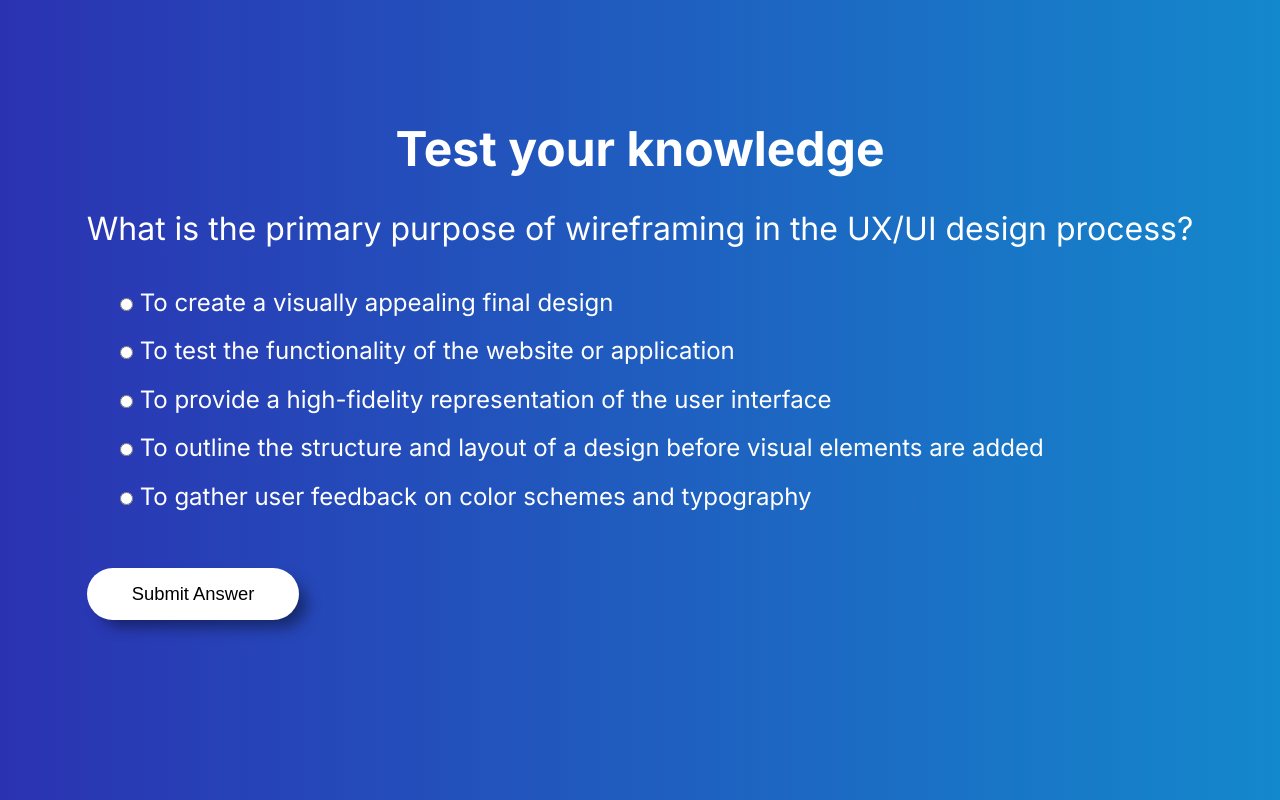
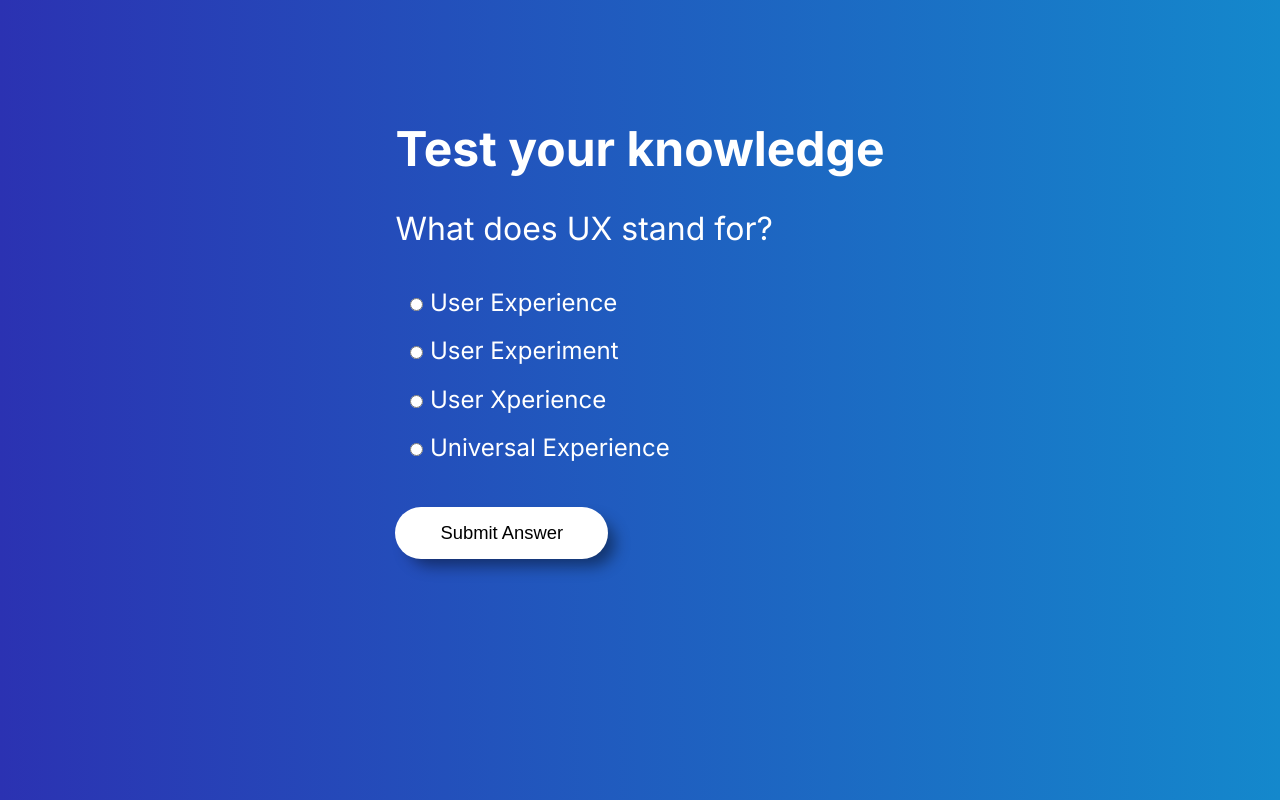
Before and after one commit to jamesdesigns/vue-project, a Vue app: page / in a window 1280 px wide. Shown: the part 1780-2580 px from the top of the page. Built offline with nearby package versions, Linux system fonts and the light colour scheme.

Commit message:
Create a new testing component that creates a 'slide' of questions

```diff
--- /dev/null
+++ b/src/components/TestTwo.vue
@@ -0,0 +1,140 @@
+<template>
+  <div class="test-container">
+    <div v-if="currentQuestionIndex < questions.length">
+      <h1>Test your knowledge</h1>
+      <div class="slide">
+        <h2>{{ questions[currentQuestionIndex].text }}</h2>
+        <ul>
+          <li v-for="(option, optionIndex) in questions[currentQuestionIndex].options" :key="optionIndex">
+            <label>
+              <input
+                type="radio"
+                :name="'question_' + currentQuestionIndex"
+                :value="optionIndex"
+                v-model="selectedOptions[currentQuestionIndex]"
+                :disabled="answered"
+              />
+              {{ option }}
+            </label>
+          </li>
+        </ul>
+        <button class="submit-btn" @click="submitAnswer" :disabled="answered">Submit Answer</button>
+        <div v-if="answered">
+          <p  class="white-text result">You selected: {{ questions[currentQuestionIndex].options[selectedOptions[currentQuestionIndex]] }}</p>
+          <p  class="white-text result">Points earned: {{ accumulatedScore[currentQuestionIndex] }}</p>
+        </div>
+      </div>
+      <button class="submit-btn" v-if="answered && currentQuestionIndex < questions.length - 1" @click="nextQuestion">Next Question</button>
+    </div>
+    <div v-else>
+      <h2>Quiz Results</h2>
+      <p  class="white-text result">You scored {{ totalScore }} points!</p>
+    </div>
+  </div>
+</template>
+
+<script>
+export default {
+  data() {
+    return {
+      questions: [
+        {
+          text: "What does UX stand for?",
+          options: ["User Experience", "User Experiment", "User Xperience", "Universal Experience"],
+          correctAnswer: 0,
+        },
+        {
+          text: "Which design principle focuses on simplicity and clarity?",
+          options: ["Balance", "Contrast", "Emphasis", "Simplicity"],
+          correctAnswer: 3,
+        },
+        {
+          text: "What is the purpose of wireframing in UI/UX design?",
+          options: [
+            "To create a detailed visual design",
+            "To showcase the final product",
+            "To plan the layout and structure",
+            "To add colors and images",
+          ],
+          correctAnswer: 2,
+        },
+      ],
+      currentQuestionIndex: 0,
+      selectedOptions: [null, null, null], // Array to store user-selected options for each question
+      answered: false,
+      accumulatedScore: [0, 0, 0],
+    };
+  },
+  computed: {
+    totalScore() {
+      return this.accumulatedScore.reduce((acc, curr) => acc + curr, 0);
+    },
+  },
+  methods: {
+    submitAnswer() {
+      // Check if an option is selected
+      if (this.selectedOptions[this.currentQuestionIndex] !== null) {
+        // Check if the selected option is correct
+        const isCorrect =
+          this.selectedOptions[this.currentQuestionIndex] === this.questions[this.currentQuestionIndex].correctAnswer;
+
+        // Update accumulated score
+        this.accumulatedScore[this.currentQuestionIndex] = isCorrect
+          ? this.accumulatedScore[this.currentQuestionIndex] + 10
+          : this.accumulatedScore[this.currentQuestionIndex];
+
+        this.answered = true;
+      } else {
+        alert("Please select an option before submitting your answer.");
+      }
+    },
+    nextQuestion() {
+      this.currentQuestionIndex++;
+      this.answered = false;
+    },
+  },
+};
+</script>
+
+<style scoped>
+.slide {
+  margin-bottom: 20px;
+}
+.test-container { display: flex; justify-content: center; margin: 10% auto 0; height: 100vh; }
+ul {
+  list-style-type: none;
+  padding: 0;
+  margin-bottom: 30px;
+}
+
+h1 { color: white; font-size: 3rem; font-weight: bold; margin-bottom: 30px; text-align: center; line-height: 1 !important;}
+h2 { color: white; font-size: 2rem;margin-bottom: 30px;  }
+li {
+  margin-bottom: 10px;
+  color: white;
+  font-size: 1.5rem;
+}
+
+input { margin-left: 3%; }
+.result { margin-top: 5%; font-size: 1.15rem; }
+
+.submit-btn {
+  margin-top: 2%;
+  padding: 15px 45px;
+  border-radius: 45px;
+  background-color: white;
+  font-size: 1.15rem;
+  border: none;
+  cursor: pointer;
+    -webkit-box-shadow: 10px 10px 15px -3px rgba(0,0,0,0.43);
+    -moz-box-shadow: 10px 10px 15px -3px rgba(0,0,0,0.43);
+    box-shadow: 10px 10px 15px -3px rgba(0,0,0,0.43);
+}
+
+.submit-btn:hover {
+  background-color: #1488CC;
+  color: white;
+  box-shadow: none;
+}
+.white-text { color: white; }
+</style>
--- a/src/views/HomeView.vue
+++ b/src/views/HomeView.vue
@@ -3,7 +3,7 @@
     <Header />
     <HeroBanner />
     <ImageCarousel />
-    <Test />
+    <TestTwo />
     <Footer />
   </div>
 </template>
@@ -15,7 +15,7 @@ import { TimelineLite } from 'gsap'
 import Header from "@/components/Header.vue";
 import HeroBanner from "@/components/HeroBanner.vue";
 import ImageCarousel from "@/components/ImageCarousel.vue";
-import Test from '@/components/Test.vue'; // Adjust the path accordingly
+import TestTwo from '@/components/TestTwo.vue';
 import Footer from "@/components/Footer.vue";
 
 
@@ -24,8 +24,8 @@ export default {
     Header,
     HeroBanner,
     ImageCarousel,
-    Test,
-    Footer
+    TestTwo,
+    Footer,
   },
 }
 </script>
```
Also changed, not shown: src/components/Test.vue (indentation only).
